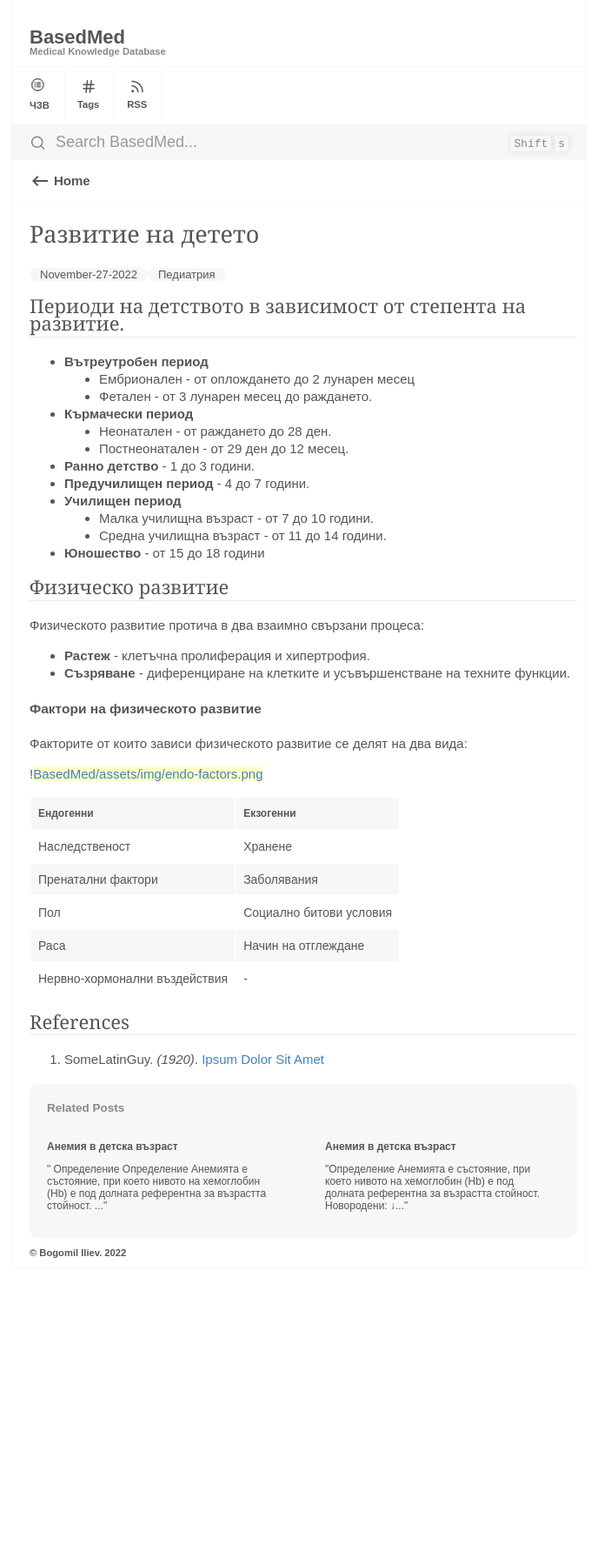
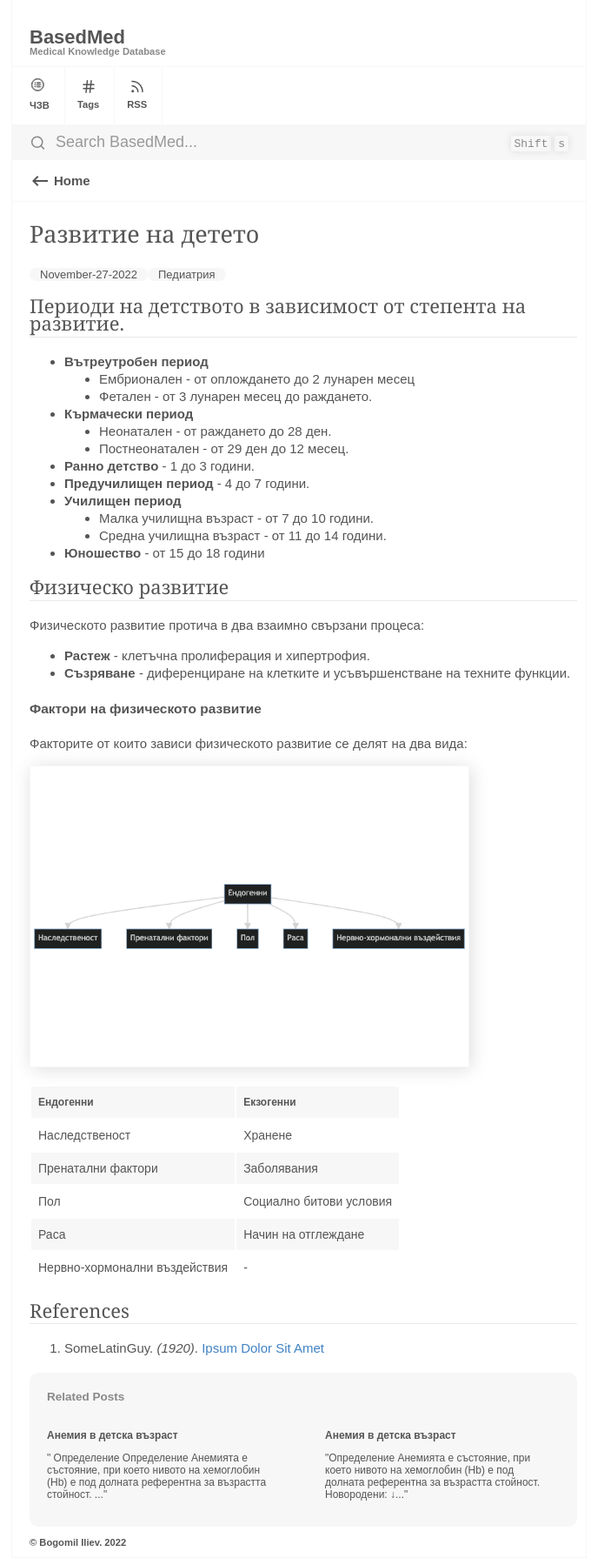
Before and after one commit to ilievmd/BasedMed, a Jekyll site: the page built from _posts/2022-11-27-развитие.md, in a window 1280 px wide. Shown: the whole page at 87% size, without its empty margins (296-991 px from the left). Built offline with Jekyll 4.4.1, drawn with Linux system fonts in a browser that asks for light colours; before the commit the page ends 1459 px from its top, so only the background shows below that.

Commit message:
Update 2022-11-27-развитие.md

```diff
--- a/_posts/2022-11-27-развитие.md
+++ b/_posts/2022-11-27-развитие.md
@@ -25,7 +25,7 @@ tags: Педиатрия
 #### Фактори на физическото развитие
 Факторите от които зависи физическото развитие се делят на два вида:
 
-![[BasedMed/assets/img/endo-factors.png]]
+<img src="/assets/img/endo-factors.png" style="border: 1px solid #f7f7f7; box-shadow: 2px 2px 20px 0 #ddd;" height="100%" width="80%"/>
 
 | **Ендогенни**                 | **Екзогенни**           |
 |:----------------------------- |:----------------------- |
```
